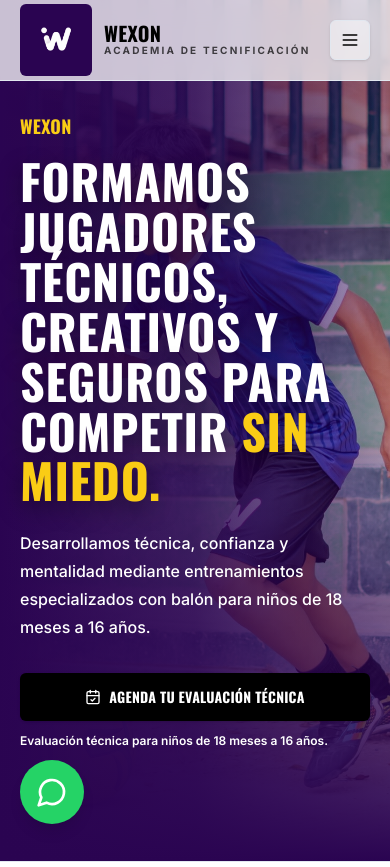
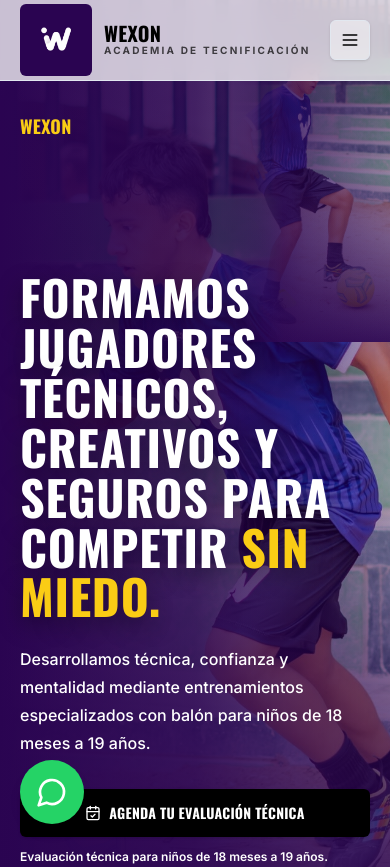
Before and after one commit to castroycespedes/PAGINA-WEB-WESON-FC, a Next.js app in the folder frontend/: page / in a window 390 px wide. Shown: the top 867 px of the page. Built offline with nearby package versions, Linux system fonts and the light colour scheme.

Commit message:
Blend player photo into WEXON hero

```diff
--- a/frontend/src/app/page.tsx
+++ b/frontend/src/app/page.tsx
@@ -104,20 +104,42 @@ export default function LandingPage() {
           priority
           className="object-cover object-center"
         />
+        <div className="pointer-events-none absolute right-0 top-0 hidden h-full w-[48%] [mask-image:linear-gradient(to_right,transparent_0%,black_38%)] md:block lg:w-[42%]">
+          <Image
+            src="/assets/wexon-hero-player.png"
+            alt=""
+            fill
+            className="object-cover object-[center_16%]"
+          />
+          <div className="absolute inset-0 bg-gradient-to-r from-primary via-primary/35 to-transparent" />
+        </div>
+        <div className="pointer-events-none absolute right-0 top-0 h-[35%] w-[44%] [mask-image:linear-gradient(to_right,transparent_0%,black_38%)] md:hidden">
+          <Image
+            src="/assets/wexon-hero-player.png"
+            alt=""
+            fill
+            className="object-cover object-[center_16%]"
+          />
+          <div className="absolute inset-0 bg-gradient-to-l from-transparent via-primary/20 to-primary/90" />
+          <div className="absolute inset-0 bg-gradient-to-b from-primary/20 via-transparent to-primary/90" />
+        </div>
         <div className="absolute inset-0 bg-gradient-to-r from-primary via-primary/85 to-primary/35" />
         <div className="absolute inset-0 bg-gradient-to-t from-primary via-transparent to-primary/25" />
         <div className="relative mx-auto flex min-h-[760px] max-w-7xl items-center px-5 py-28 sm:px-8 lg:px-10">
           <div className="max-w-2xl">
-            <p className="mb-4 text-lg font-black uppercase tracking-[0.28em] text-[#facc15] sm:text-xl">
-              WEXON
-            </p>
+            <div className="mb-4 flex items-start justify-between gap-4">
+              <p className="text-lg font-black uppercase tracking-[0.28em] text-[#facc15] sm:text-xl">
+                WEXON
+              </p>
+              <div aria-hidden="true" className="h-36 w-28 shrink-0 md:hidden" />
+            </div>
             <h1 className="floating-title text-5xl font-black uppercase leading-[1.04] tracking-wide text-white sm:text-6xl lg:text-7xl">
               Formamos jugadores técnicos, creativos y seguros para competir{' '}
               <span className="text-[#facc15]">sin miedo.</span>
             </h1>
             <p className="mt-6 max-w-lg text-base font-medium leading-7 text-white">
               Desarrollamos técnica, confianza y mentalidad mediante entrenamientos especializados
-              con balón para niños de 18 meses a 16 años.
+              con balón para niños de 18 meses a 19 años.
             </p>
             <div className="mt-8 flex flex-col gap-3 sm:flex-row">
               <Button asChild size="lg" className="h-12 rounded-md bg-black px-6 font-black uppercase text-white hover:bg-black/85 focus-visible:ring-white">
@@ -128,7 +150,7 @@ export default function LandingPage() {
               </Button>
             </div>
             <p className="mt-3 text-xs font-semibold text-white">
-              Evaluación técnica para niños de 18 meses a 16 años.
+              Evaluación técnica para niños de 18 meses a 19 años.
             </p>
           </div>
         </div>
```
Also changed, not shown: frontend/public/assets/wexon-hero-player.png (added).
